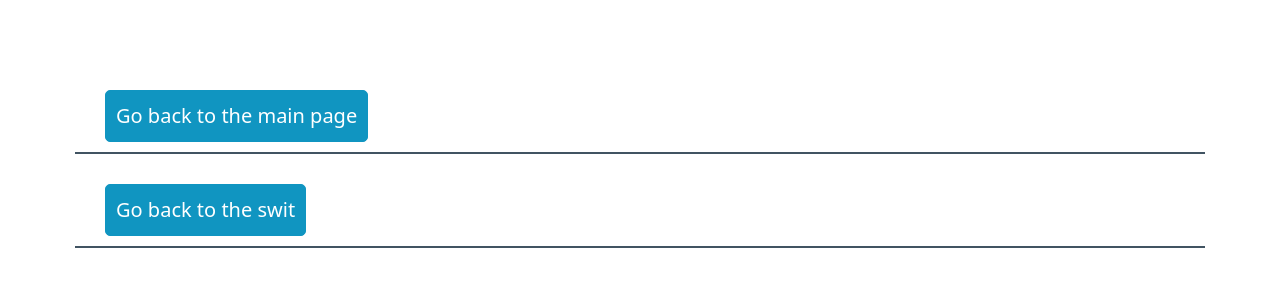
After one commit to SVcheburator/Switter, a Django app: page /show_comments/1 in a window 1280 px wide. The commit adds this page. Shown: the top 300 px of the page. Run offline with Django 5.2, Linux system fonts and the light colour scheme; data that the repository does not hold is empty.

Commit message:
comments to swits added

```diff
--- a/switter/switterapp/templates/switterapp/detail_swit.html
+++ b/switter/switterapp/templates/switterapp/detail_swit.html
@@ -8,5 +8,9 @@
 </p>
 <p>Likes: {{likes}}</p>
 <p>Dislikes: {{dislikes}}</p>
+
+<p><a href="{% url 'switterapp:add_comment' swit.id %}">Add comment</a></p>
+<p><a href="{% url 'switterapp:show_comments' swit.id %}">Comments</a></p>
+
 <p>Time of creation: <kbd>{{swit.created_at}}</kbd></p>
 {% endblock %}
--- /dev/null
+++ b/switter/switterapp/templates/switterapp/show_comments.html
@@ -0,0 +1,18 @@
+{% extends "switterapp/base.html" %}
+
+{% block content %}
+
+<nav style="margin-bottom: 20px; border-bottom: 2px solid; padding-left: 30px">
+    <ul>
+        <li><a href="{% url 'switterapp:detail_swit' swit_id %}" role="button"> Go back to the swit </a></li>
+    </ul>
+</nav>
+
+{% for comment in comments %}
+<ul>
+    <li>
+        <p>{{comment.text}}</p>
+    </li>
+</ul>
+{% endfor %}
+{% endblock %}
--- a/switter/switterapp/urls.py
+++ b/switter/switterapp/urls.py
@@ -8,5 +8,7 @@ urlpatterns = [
     path('add_swit/', views.add_swit, name='add_swit'),
     path('detail_swit/<int:swit_id>', views.detail_swit, name='detail_swit'),
     path('like_swit/<int:swit_id>', views.like_swit, name='like_swit'),
-    path('dislike_swit/<int:swit_id>', views.dislike_swit, name='dislike_swit')
+    path('dislike_swit/<int:swit_id>', views.dislike_swit, name='dislike_swit'),
+    path('add_comment/<int:swit_id>', views.add_comment, name='add_comment'),
+    path('show_comments/<int:swit_id>', views.show_comments, name='show_comments')
 ]
--- a/switter/switterapp/views.py
+++ b/switter/switterapp/views.py
@@ -3,8 +3,8 @@ from django.contrib.auth.decorators import login_required
 from django.db.utils import IntegrityError
 from django.core.exceptions import ObjectDoesNotExist
 
-from .forms import SwitForm
-from .models import Swits, Likes, Dislikes
+from .forms import SwitForm, CommentForm
+from .models import Swits, Likes, Dislikes, Comments
 
 # Create your views here.
 def main(request):
@@ -71,3 +71,27 @@ def dislike_swit(request, swit_id):
     dislikes = Dislikes.objects.filter(swit_id=swit_id).count()
 
     return render(request, 'switterapp/detail_swit.html', {'swit': swit, 'likes': likes, 'dislikes': dislikes})
+
+
+@login_required(login_url='/users/login/')
+def add_comment(request, swit_id):
+    swit = get_object_or_404(Swits, pk=swit_id)
+
+    if request.method == 'POST':
+        form = CommentForm(request.POST)
+        if form.is_valid():
+            new_comment = form.save(commit=False)
+            new_comment.swit = swit
+            new_comment.user = request.user
+            new_comment.save()
+            comments = Comments.objects.filter(swit_id=swit_id)
+            return render(request, 'switterapp/show_comments.html', {'swit_id': swit_id, 'comments': comments})
+        else:
+            return render(request, 'switterapp/add_comment.html', {'swit_id': swit_id, 'form': form})
+
+    return render(request, 'switterapp/add_comment.html', {'swit_id': swit_id, 'form': CommentForm})
+
+
+def show_comments(request, swit_id):
+    comments = Comments.objects.filter(swit_id=swit_id)
+    return render(request, 'switterapp/show_comments.html', {'swit_id': swit_id, 'comments': comments})
```
Also changed, not shown: switter/switterapp/forms.py (+10 -1 lines), switter/switterapp/models.py (+13 -1 lines), switter/switterapp/templates/switterapp/add_comment.html (added, +26 -0 lines), switter/switterapp/migrations/0008_comments.py (added).
